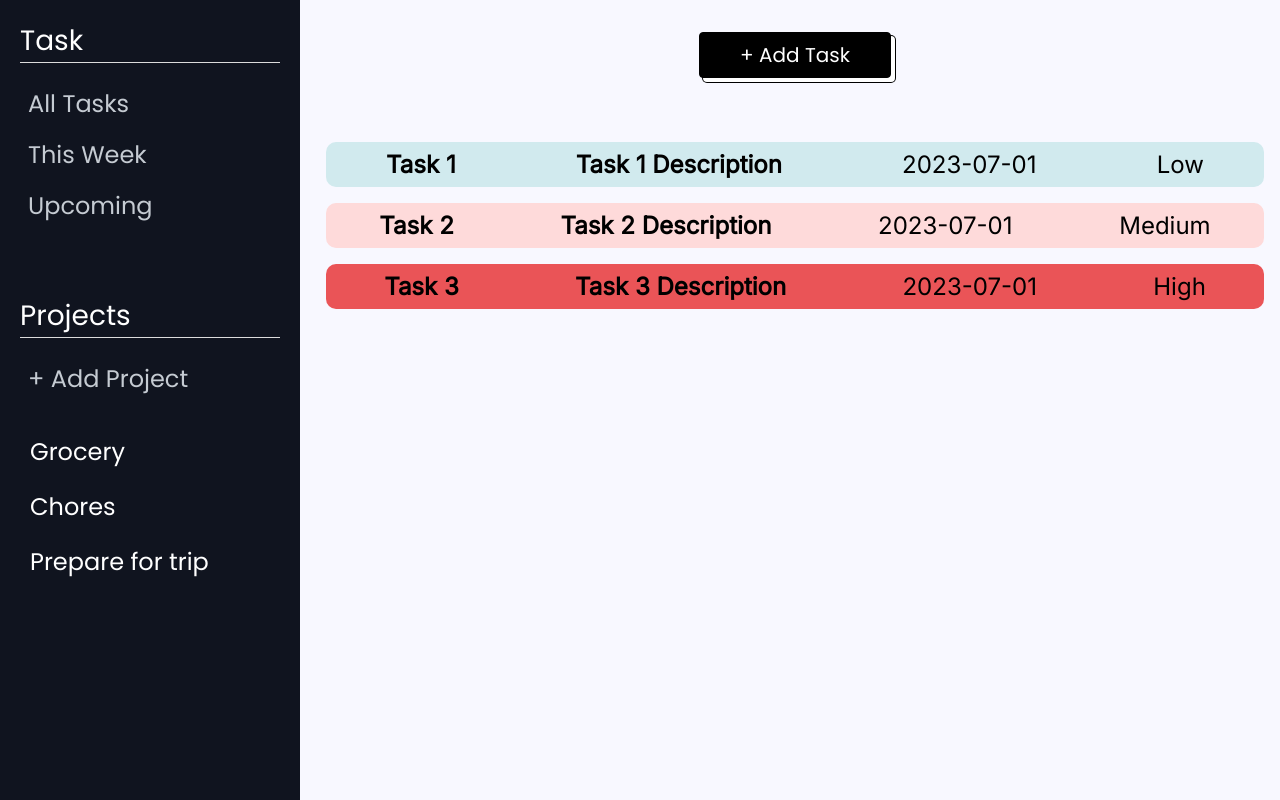
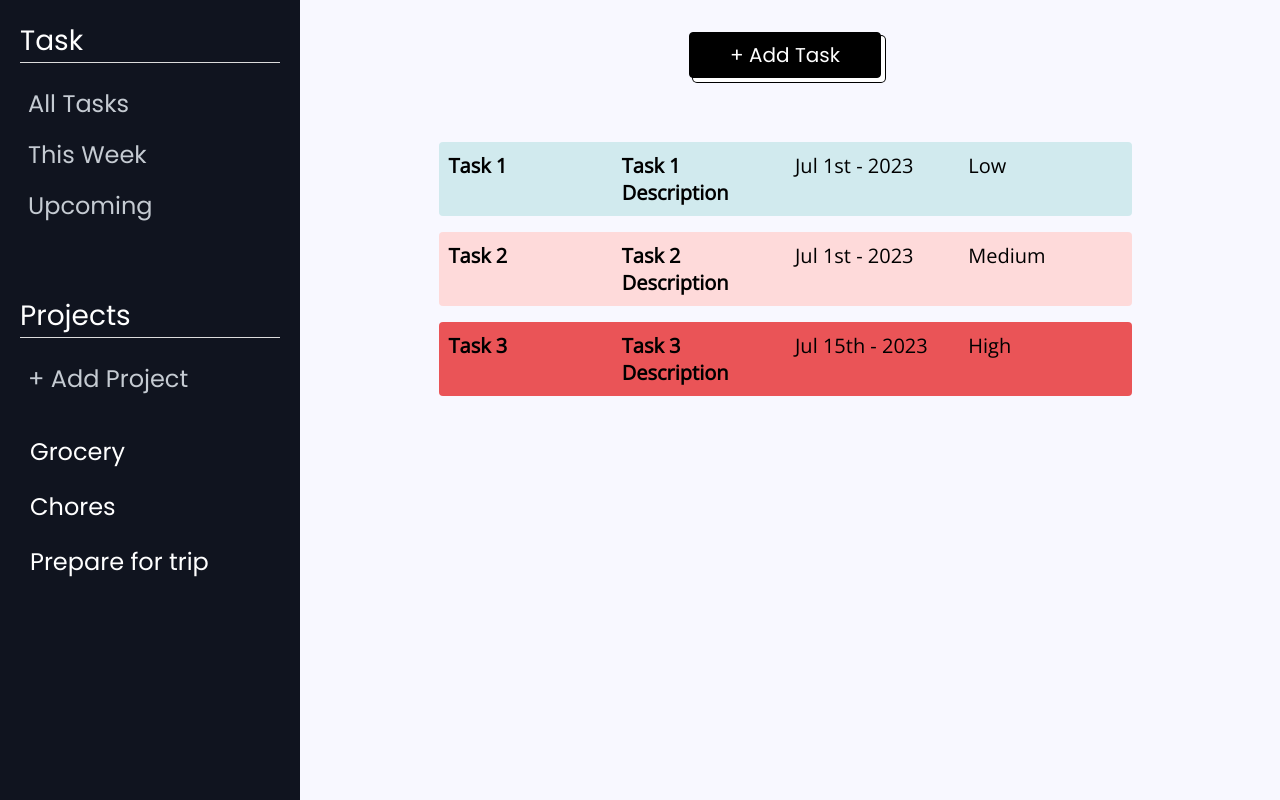
Before and after one commit to h4m24-a/todo-list, a website built with webpack: page dist/index.html in a window 1280 px wide. Built offline with nearby package versions, Linux system fonts and the light colour scheme; files that its build step writes are made by us from their sources.

Commit message:
updated date format and styled task

```diff
--- a/src/dom.js
+++ b/src/dom.js
@@ -1,3 +1,4 @@
+import { format } from "date-fns";
 const createUI = () => {
   const content = document.querySelector("#content");
   const navDiv = document.createElement("div");
@@ -281,7 +282,7 @@ class Task {
   const task2 = new Task("Task 2", "Task 2 Description", "2023-07-01", "Medium"  );
   myTask.push(task2)
 
-  const task3 = new Task("Task 3", "Task 3 Description", "2023-07-01", "High"  );
+  const task3 = new Task("Task 3", "Task 3 Description", "2023-07-15", "High"  );
   myTask.push(task3)
 
 
@@ -324,10 +325,15 @@ function renderTasks() {
 
     taskItemDiv.style.backgroundColor = color;
 
+
+    // Date format
+    const formattedDate = format(new Date(task.date), "MMM do - yyyy");
+
+
     taskItemDiv.innerHTML =
     ` <h1>${task.title}</h1>
       <h2>${task.description}</h2>
-      <p>${task.date}</p>
+      <p>${formattedDate}</p>
       <p>${task.priority}</p>
     `;
 
--- a/src/style.css
+++ b/src/style.css
@@ -1,6 +1,7 @@
 @import url("https://fonts.googleapis.com/css2?family=Poppins&display=swap");
 @import url("https://fonts.googleapis.com/css2?family=Rubik&display=swap");
 @import url('https://fonts.googleapis.com/css2?family=Inter&display=swap');
+@import url('https://fonts.googleapis.com/css2?family=Open+Sans:wght@300&display=swap');
 
 * {
   box-sizing: border-box;
@@ -9,7 +10,7 @@
 }
 
 #content {
-  margin-left: 310px;
+  margin-left: 290px;
 }
 
 
@@ -277,20 +278,22 @@ button[type="submit"]:hover {
 
 .task-item {
   display: flex;
+  background-color: #fedada;
   justify-content: space-around;
-  background-color: #fedada;
-  border-radius: 10px;
-  margin: 1rem;
+  border-radius: 4px;
+  width: 70%;
+  margin: 1rem auto;
 }
 
 .task-item  h1, h2, p{
-  font-size: 24px;
-  font-family: "Inter", Helvetica, sans-serif;
-  padding: 8px;
+  font-size: 20px;
+  font-family: "Open Sans", Helvetica, sans-serif;
+  padding: 10px;
+  width: 70%;
 }
 
 
-.descBtn {
+/* .descBtn {
   display: inline-block;
   outline: 0;
   cursor: pointer;
@@ -307,4 +310,4 @@ button[type="submit"]:hover {
       background-color: #ff4742;
       color: #fff;
   }
-}
+} */
```
Also changed, not shown: dist/main.js.
